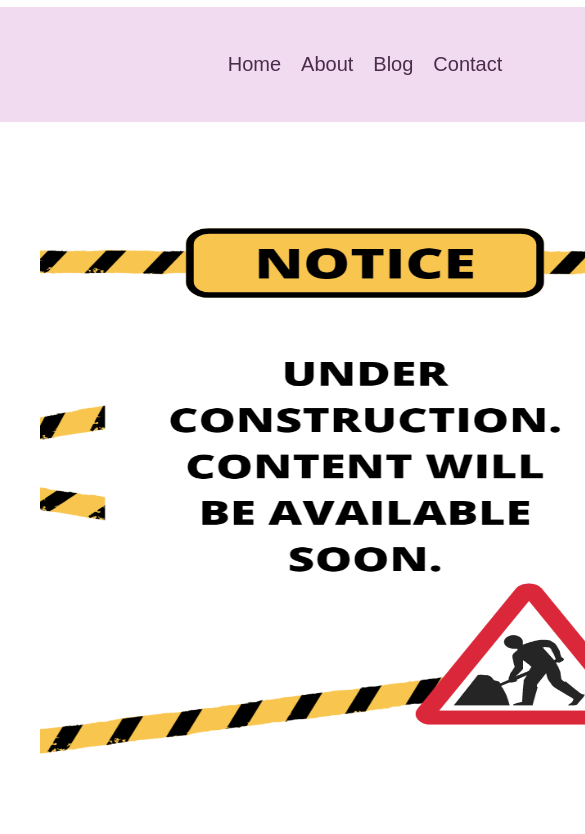
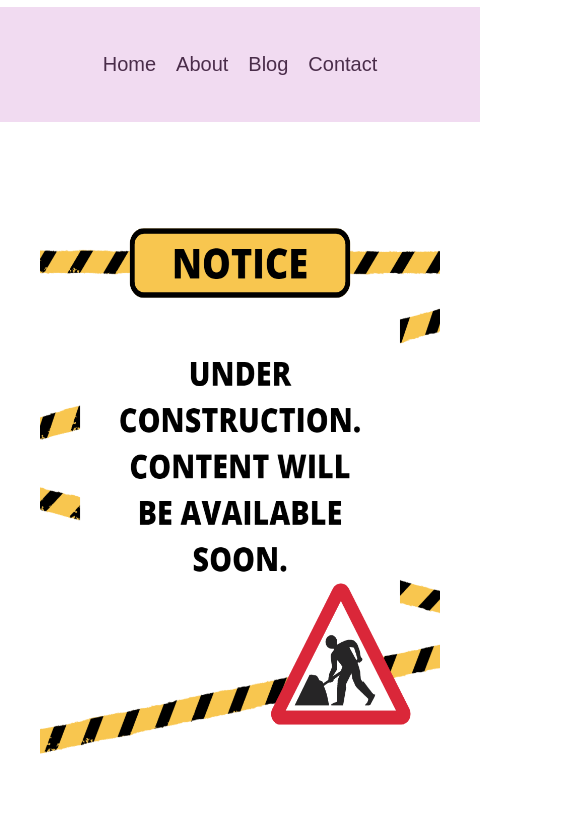
Before and after one commit to tspears11/tspears11.github.io, a plain HTML site: page static/about.html in a window 390 px wide. Shown: the part 73-907 px from the top of the page, 585 px wide, since content can reach past the window. Drawn offline with Linux system fonts and the light colour scheme; a web font is replaced by a local one.

Commit message:
commit changes

```diff
--- a/css/style.css
+++ b/css/style.css
@@ -80,13 +80,13 @@ header {
         flex-wrap: wrap;
         padding: 20px;
     }
-    /* .under-construction {
+    .under-construction {
         width: 400px;
         display: flex;
         flex-direction: row;
         align-items: center;
         justify-content: center;
-    } */
+    }
     .blog {
         display: flex;
         flex-direction: column;
@@ -133,10 +133,5 @@ header {
         padding: 10px 35px 20px 10px;
 
     }
-    /* .under-construction {
-        max-width: 700px;
-        align-items: center;
-        justify-content: center;
-    } */
 
 }
```
